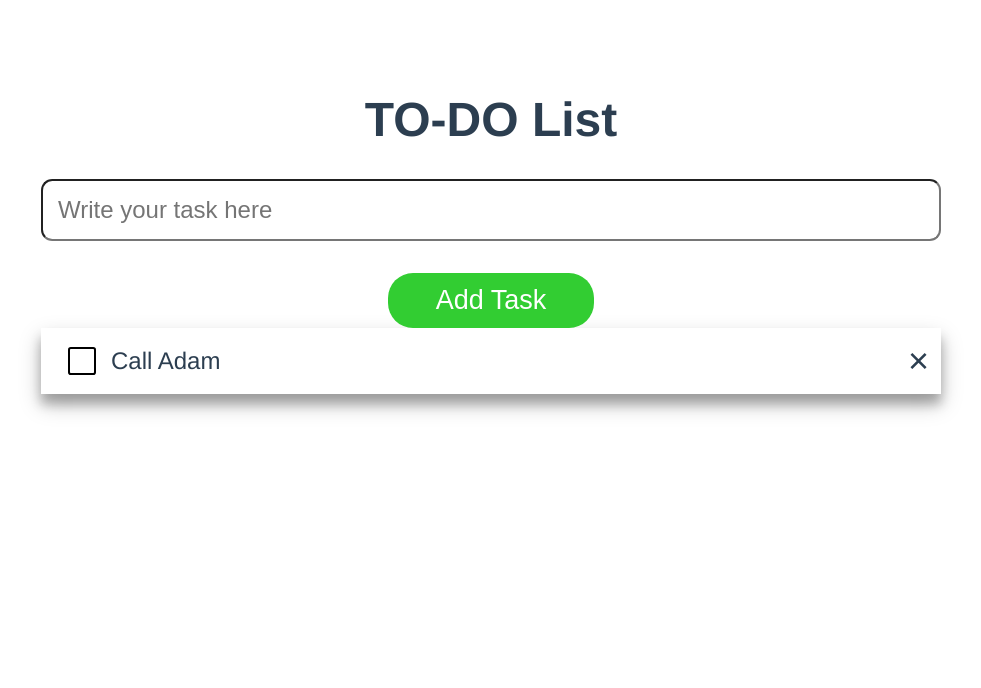
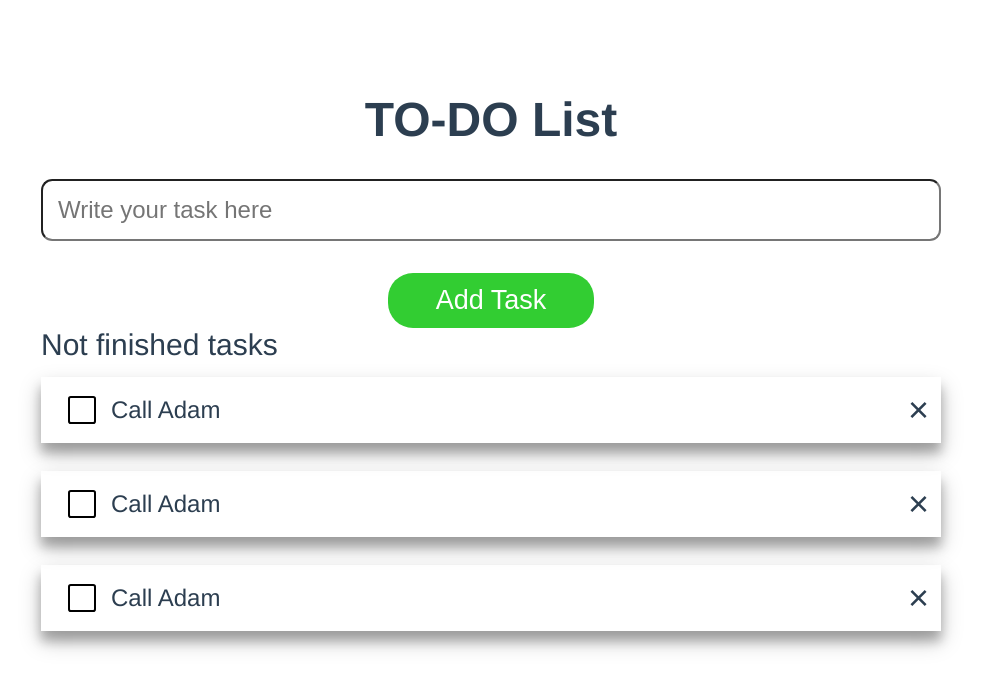
Before and after one commit to juntch/is2-todo, an Angular app: page / in a window 1280 px wide. Shown: the top 688 px of the page, without its empty margins (149-1130 px from the left). Built offline with nearby package versions, Linux system fonts and the light colour scheme.

Commit message:
implementation task-list component base ui

```diff
--- a/src/app/app.component.html
+++ b/src/app/app.component.html
@@ -1,2 +1,2 @@
 <app-task-add></app-task-add>
-<app-task-item></app-task-item>
+<app-task-list></app-task-list>
--- /dev/null
+++ b/src/app/core/models/task.model.ts
@@ -0,0 +1,5 @@
+export interface Task {
+  id: number;
+  title: string;
+  status: 'PENDING' | 'DONE';
+}
--- /dev/null
+++ b/src/app/todo/task-list/task-list.component.html
@@ -0,0 +1,6 @@
+<div class="task-list">
+    <div class="title">{{title}}</div>
+    <ng-container *ngFor="let task of taskItems">
+        <app-task-item></app-task-item>
+    </ng-container>
+</div>
--- /dev/null
+++ b/src/app/todo/task-list/task-list.component.scss
@@ -0,0 +1,10 @@
+.task-list {
+  .title {
+    margin-bottom: 0.625rem;
+    font-size: 1.25rem; /* 20px/16px */
+  }
+
+  app-task-item + app-task-item {
+    margin: 3.125rem; /* 50px/16px */
+  }
+}
--- /dev/null
+++ b/src/app/todo/task-list/task-list.component.ts
@@ -0,0 +1,23 @@
+import { Component, Input, OnInit } from '@angular/core';
+import { Task } from 'src/app/core/models/task.model';
+
+@Component({
+  selector: 'app-task-list',
+  templateUrl: './task-list.component.html',
+  styleUrls: ['./task-list.component.scss'],
+})
+export class TaskListComponent implements OnInit {
+  @Input()
+  taskItems: Task[] = [
+    { id: 1, title: 'Clean room', status: 'PENDING' },
+    { id: 2, title: 'Buy water', status: 'DONE' },
+    { id: 3, title: 'Go fishing', status: 'PENDING' },
+  ];
+
+  @Input()
+  title: string = 'Not finished tasks';
+
+  constructor() {}
+
+  ngOnInit(): void {}
+}
--- a/src/app/todo/todo.module.ts
+++ b/src/app/todo/todo.module.ts
@@ -2,8 +2,9 @@ import { NgModule } from '@angular/core';
 import { CommonModule } from '@angular/common';
 import { TaskAddComponent } from './task-add/task-add.component';
 import { TaskItemComponent } from './task-item/task-item.component';
+import { TaskListComponent } from './task-list/task-list.component';
 
-const components = [TaskAddComponent, TaskItemComponent];
+const components = [TaskAddComponent, TaskItemComponent, TaskListComponent];
 
 @NgModule({
   declarations: components,
```
Also changed, not shown: src/app/core/core.module.ts (added, +12 -0 lines).
